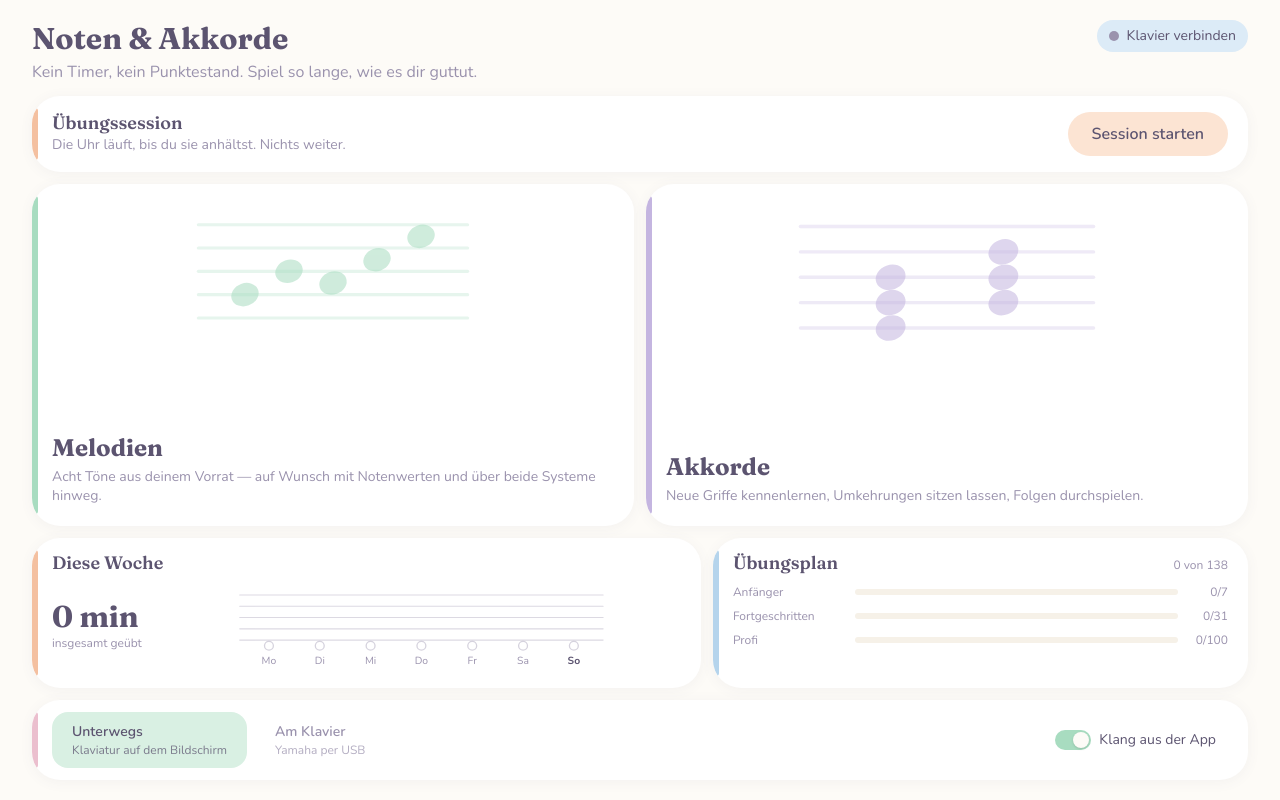
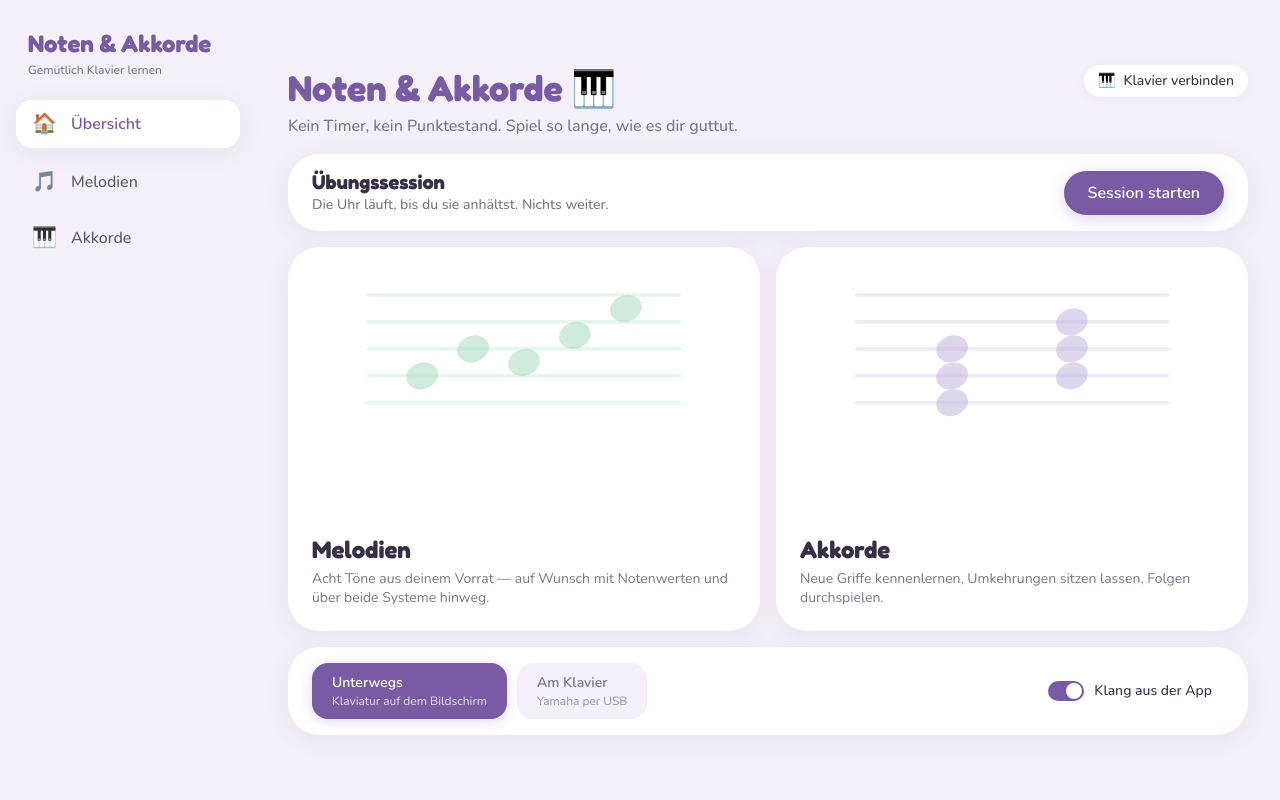
Before and after one commit to SleyAI/Piano-Noten-Lesen, a Next.js app: page / in a window 1280 px wide. Built offline with nearby package versions, Linux system fonts and the light colour scheme.

Commit message:
Add new design

```diff
--- a/app/layout.tsx
+++ b/app/layout.tsx
@@ -1,7 +1,8 @@
 import type { Metadata, Viewport } from "next";
-import { Fraunces, Nunito } from "next/font/google";
+import { Fredoka, Nunito } from "next/font/google";
 import "./globals.css";
 import { Wachhalter } from "@/components/ui/Wachhalter";
+import { Sidebar } from "@/components/ui/Sidebar";
 
 const nunito = Nunito({
   variable: "--font-nunito",
@@ -10,17 +11,12 @@ const nunito = Nunito({
 });
 
 /**
- * Fuer Ueberschriften und grosse Zahlen. `SOFT` rundet die Serifen ab, `opsz`
- * bleibt klein — so steht neben der runden Grotesk ein warmer Serif und keine
- * Zeitungsschrift.
+ * Fredoka für gemütliche, runde und bauchige Überschriften im Stil der Rezept-App.
  */
-const fraunces = Fraunces({
-  variable: "--font-fraunces",
+const fredoka = Fredoka({
+  variable: "--font-fredoka",
   subsets: ["latin"],
   display: "swap",
-  // Variabel geladen: die Gewichte kommen aus der Achse, `SOFT` rundet die
-  // Serifen. Beides zusammen mit festen Gewichten geht nicht.
-  axes: ["SOFT", "opsz"],
 });
 
 export const metadata: Metadata = {
@@ -33,15 +29,18 @@ export const viewport: Viewport = {
   width: "device-width",
   initialScale: 1,
   maximumScale: 1,
-  themeColor: "#fdfbf7",
+  themeColor: "#F4EFF8",
 };
 
 export default function RootLayout({ children }: LayoutProps<"/">) {
   return (
-    <html lang="de" className={`${nunito.variable} ${fraunces.variable} h-full antialiased`}>
-      <body className="keine-auswahl h-full overflow-hidden">
+    <html lang="de" className={`${nunito.variable} ${fredoka.variable} h-full antialiased`}>
+      <body className="keine-auswahl flex h-full overflow-hidden bg-papier text-tinte">
         <Wachhalter />
-        {children}
+        <Sidebar />
+        <div className="flex-1 h-full min-w-0 overflow-hidden flex flex-col">
+          {children}
+        </div>
       </body>
     </html>
   );
--- a/app/page.tsx
+++ b/app/page.tsx
@@ -4,7 +4,6 @@ import { SpielweiseWahl } from "@/components/ui/SpielweiseWahl";
 import { KniffligeStellen } from "@/components/ui/KniffligeStellen";
 import { Modusbild } from "@/components/ui/Modusbild";
 import { Karte } from "@/components/ui/Karte";
-import { PlanKarte, WochenKarte } from "@/components/ui/Startkarten";
 
 const MODI = [
   {
@@ -24,22 +23,18 @@ const MODI = [
 ];
 
 /**
- * Die Startseite hat zwei Aufgaben: in die Uebung fuehren und zeigen, was
- * daraus geworden ist. Deshalb steht die Session ganz oben, darunter die
- * beiden Modi, und erst dann die Baender, die man nur ab und zu anschaut.
- *
- * Auf einem flachen Tablet-Querformat wird das eng — die Seite darf notfalls
- * scrollen, und die Zeichnungen auf den Moduskacheln verschwinden zuerst.
+ * Die Startseite fokussiert sich ganz auf die Session, die beiden
+ * Übungsmodi (Melodien & Akkorde) sowie die Einstellungen.
  */
 export default function Startseite() {
   return (
-    <main className="flex h-full flex-col justify-center-safe gap-3 overflow-y-auto px-8 py-5">
+    <main className="flex h-full flex-col justify-center-safe gap-4 overflow-y-auto px-8 py-6">
       <header className="flex shrink-0 items-start justify-between gap-4">
         <div>
-          <h1 className="font-titel text-3xl leading-tight font-bold text-tinte">
-            Noten &amp; Akkorde
+          <h1 className="font-titel text-4xl leading-tight font-bold text-[#785BA3]">
+            Noten &amp; Akkorde 🎹
           </h1>
-          <p className="mt-0.5 text-tinte-leise">
+          <p className="mt-1 text-tinte-leise font-medium">
             Kein Timer, kein Punktestand. Spiel so lange, wie es dir guttut.
           </p>
         </div>
@@ -48,9 +43,9 @@ export default function Startseite() {
 
       <SessionBand className="shrink-0" />
 
-      <div className="grid max-h-[24rem] min-h-[8rem] flex-1 shrink-0 grid-cols-2 gap-3">
+      <div className="grid max-h-[24rem] min-h-[9rem] flex-1 shrink-0 grid-cols-2 gap-4">
         {MODI.map((modus) => (
-          <Karte key={modus.href} href={modus.href} akzent={modus.akzent} className="p-5">
+          <Karte key={modus.href} href={modus.href} akzent={modus.akzent} className="p-6">
             {/* Auf flachen Bildschirmen bliebe vom Bild nur ein Streifen —
                 dann traegt die Kachel lieber ihre Ueberschrift allein. */}
             <Modusbild
@@ -67,11 +62,6 @@ export default function Startseite() {
         ))}
       </div>
 
-      <div className="grid shrink-0 grid-cols-[1.25fr_1fr] gap-3">
-        <WochenKarte />
-        <PlanKarte />
-      </div>
-
       <KniffligeStellen className="shrink-0" />
       <SpielweiseWahl className="shrink-0" />
     </main>
--- a/components/ui/Karte.tsx
+++ b/components/ui/Karte.tsx
@@ -1,12 +1,8 @@
 "use client";
 
 /**
- * Die Karte, aus der die Startseite gebaut ist.
- *
- * Weisser Grund, weicher Schatten, und links ein schmaler Streifen in der
- * Farbe des Bereichs. Die Farbe traegt damit die Zuordnung, ohne dass eine
- * ganze Flaeche eingefaerbt werden muss — genau so viel Farbe, dass man die
- * Kacheln auseinanderhaelt, und so wenig, dass die Seite ruhig bleibt.
+ * Strahlend weiße, schwebende Kacheln mit großzügig abgerundeten Ecken
+ * (rounded-[2rem]) und weichem Lavendel-Schattenwurf.
  */
 
 import Link from "next/link";
@@ -14,57 +10,27 @@ import type { ReactNode } from "react";
 
 export type Akzent = "mint" | "flieder" | "himmel" | "pfirsich" | "creme" | "rose";
 
-const STREIFEN: Record<Akzent, string> = {
-  mint: "bg-mint-tief",
-  flieder: "bg-flieder-tief",
-  himmel: "bg-himmel-tief",
-  pfirsich: "bg-pfirsich-tief",
-  creme: "bg-creme-tief",
-  rose: "bg-rose-tief",
-};
-
-const SCHIMMER: Record<Akzent, string> = {
-  mint: "group-hover:bg-mint/25",
-  flieder: "group-hover:bg-flieder/25",
-  himmel: "group-hover:bg-himmel/25",
-  pfirsich: "group-hover:bg-pfirsich/25",
-  creme: "group-hover:bg-creme/25",
-  rose: "group-hover:bg-rose/25",
-};
-
 interface KartenProps {
-  akzent: Akzent;
+  akzent?: Akzent;
   children: ReactNode;
   className?: string;
   /** Macht die ganze Karte zum Link. */
   href?: string;
 }
 
-export function Karte({ akzent, children, className, href }: KartenProps) {
+export function Karte({ children, className, href }: KartenProps) {
   const grund =
-    "group relative flex min-h-0 flex-col overflow-hidden rounded-[1.75rem] bg-white pl-5 shadow-[0_2px_14px_rgba(92,84,112,0.06)]";
+    "group relative flex min-h-0 flex-col overflow-hidden rounded-[2rem] bg-white shadow-[0_4px_24px_rgba(120,91,163,0.08)]";
+
   const inhalt = (
-    <>
-      <span
-        aria-hidden
-        className={`absolute inset-y-3 left-0 w-1.5 rounded-full ${STREIFEN[akzent]}`}
-      />
-      {/* Beim Zeigen legt sich ein Hauch der Akzentfarbe darueber. */}
-      <span
-        aria-hidden
-        className={`pointer-events-none absolute inset-0 bg-transparent transition-colors duration-300 ${
-          href ? SCHIMMER[akzent] : ""
-        }`}
-      />
-      <span className="relative flex min-h-0 flex-1 flex-col">{children}</span>
-    </>
+    <span className="relative flex min-h-0 flex-1 flex-col">{children}</span>
   );
 
   if (href) {
     return (
       <Link
         href={href}
-        className={`${grund} transition-transform duration-200 hover:-translate-y-0.5 ${className ?? ""}`}
+        className={`${grund} transition-all duration-200 hover:-translate-y-1 hover:shadow-[0_8px_32px_rgba(120,91,163,0.12)] ${className ?? ""}`}
       >
         {inhalt}
       </Link>
@@ -74,9 +40,9 @@ export function Karte({ akzent, children, className, href }: KartenProps) {
   return <section className={`${grund} ${className ?? ""}`}>{inhalt}</section>;
 }
 
-/** Ueberschrift einer Karte — im Serif, damit sie nicht wie ein Knopf klingt. */
+/** Ueberschrift einer Karte — im gemütlich-runden Fredoka-Stil. */
 export function Kartentitel({ children }: { children: ReactNode }) {
   return (
-    <h2 className="font-titel text-lg leading-tight font-semibold text-tinte">{children}</h2>
+    <h2 className="font-titel text-xl leading-tight font-bold text-tinte">{children}</h2>
   );
 }
--- a/components/ui/MidiStatus.tsx
+++ b/components/ui/MidiStatus.tsx
@@ -3,8 +3,8 @@
 /**
  * Unaufdringlicher Verbindungsstatus des E-Pianos im Header.
  *
- * Ein Punkt und ein kurzer Text. Nur wenn tatsaechlich etwas zu tun ist,
- * wird daraus ein Knopf.
+ * Ein Piano-Icon 🎹 und ein kurzer Text als sauberes Pill-Badge ohne Statuspunkte.
+ * Nur wenn tatsächlich etwas zu tun ist, wird daraus ein interaktiver Knopf.
  */
 
 import { verbinde } from "@/lib/input/midi";
@@ -13,19 +13,18 @@ import { useMidiZustand } from "@/lib/input/useNoteneingabe";
 export function MidiStatus({ className }: { className?: string }) {
   const zustand = useMidiZustand();
 
-  const { punkt, text, aktion, titel } = beschreibe(zustand);
+  const { text, aktion, titel } = beschreibe(zustand);
 
   const inhalt = (
     <>
-      <span
-        aria-hidden
-        className={`h-2.5 w-2.5 rounded-full ${punkt}`}
-      />
-      <span className="text-sm">{text}</span>
+      <span aria-hidden className="text-sm">
+        🎹
+      </span>
+      <span className="text-sm font-medium">{text}</span>
     </>
   );
 
-  const gemeinsam = `flex items-center gap-2 rounded-full px-3 py-1.5 text-tinte ${className ?? ""}`;
+  const gemeinsam = `flex items-center gap-2 rounded-full px-3.5 py-1.5 bg-white shadow-[0_2px_10px_rgba(120,91,163,0.06)] text-tinte ${className ?? ""}`;
 
   if (aktion) {
     return (
@@ -33,7 +32,7 @@ export function MidiStatus({ className }: { className?: string }) {
         type="button"
         onClick={() => void verbinde()}
         title={titel}
-        className={`${gemeinsam} bg-himmel transition-colors hover:bg-himmel-tief`}
+        className={`${gemeinsam} transition-colors hover:bg-[#EADCF5]`}
       >
         {inhalt}
       </button>
@@ -41,7 +40,7 @@ export function MidiStatus({ className }: { className?: string }) {
   }
 
   return (
-    <span className={`${gemeinsam} bg-papier-tief`} title={titel}>
+    <span className={gemeinsam} title={titel}>
       {inhalt}
     </span>
   );
@@ -51,35 +50,30 @@ function beschreibe(zustand: ReturnType<typeof useMidiZustand>) {
   switch (zustand.art) {
     case "verbunden":
       return {
-        punkt: "bg-mint-tief",
         text: zustand.geraete[0] ?? "Klavier verbunden",
         aktion: false,
         titel: zustand.geraete.join(", "),
       };
     case "verbindet":
       return {
-        punkt: "bg-himmel-tief animate-puls-sanft",
         text: "verbinde …",
         aktion: false,
         titel: undefined,
       };
     case "kein-geraet":
       return {
-        punkt: "bg-creme-tief",
         text: "kein Klavier gefunden",
         aktion: true,
         titel: "Kabel prüfen und erneut versuchen",
       };
     case "abgelehnt":
       return {
-        punkt: "bg-creme-tief",
         text: "Zugriff nicht erlaubt",
         aktion: true,
         titel: "Erneut nach der Berechtigung fragen",
       };
     case "unsicherer-kontext":
       return {
-        punkt: "bg-creme-tief",
         text: "nur über HTTPS",
         aktion: false,
         titel:
@@ -87,7 +81,6 @@ function beschreibe(zustand: ReturnType<typeof useMidiZustand>) {
       };
     case "nicht-verfuegbar":
       return {
-        punkt: "bg-tinte-leise",
         text: "Tippen",
         aktion: false,
         titel:
@@ -95,7 +88,6 @@ function beschreibe(zustand: ReturnType<typeof useMidiZustand>) {
       };
     default:
       return {
-        punkt: "bg-tinte-leise",
         text: "Klavier verbinden",
         aktion: true,
         titel: "Nach angeschlossenen MIDI-Geräten suchen",
--- a/components/ui/SessionBand.tsx
+++ b/components/ui/SessionBand.tsx
@@ -36,24 +36,24 @@ export function SessionBand({ className }: { className?: string }) {
   const heute = sekundenAmTag(tage) + laufend;
 
   return (
-    <Karte akzent="pfirsich" className={`px-5 py-4 ${className ?? ""}`}>
+    <Karte akzent="flieder" className={`px-6 py-4 ${className ?? ""}`}>
       <div className="flex flex-wrap items-center gap-x-5 gap-y-3">
         <div className="min-w-0 flex-1">
           {letzteDauer !== null && !laeuft ? (
-            <p className="animate-auftauchen font-titel text-xl leading-tight font-semibold text-tinte">
+            <p className="animate-auftauchen font-titel text-xl leading-tight font-bold text-[#785BA3]">
               Du hast heute {dauerText(heute)} geübt!
             </p>
           ) : laeuft ? (
             <>
               <Kartentitel>Session läuft</Kartentitel>
-              <p className="text-sm text-tinte-leise">
+              <p className="text-sm text-tinte-leise font-medium">
                 Heute zusammen {dauerText(heute)}.
               </p>
             </>
           ) : (
             <>
               <Kartentitel>Übungssession</Kartentitel>
-              <p className="text-sm text-tinte-leise">
+              <p className="text-sm text-tinte-leise font-medium">
                 {heute > 0
                   ? `Heute schon ${dauerText(heute)}. Noch eine Runde?`
                   : "Die Uhr läuft, bis du sie anhältst. Nichts weiter."}
@@ -64,7 +64,7 @@ export function SessionBand({ className }: { className?: string }) {
 
         {laeuft && (
           <span
-            className="font-titel text-4xl leading-none font-semibold text-tinte tabular-nums"
+            className="font-titel text-4xl leading-none font-bold text-[#785BA3] tabular-nums"
             aria-live="off"
           >
             {uhrzeitText(laufend)}
@@ -76,7 +76,7 @@ export function SessionBand({ className }: { className?: string }) {
             <button
               type="button"
               onClick={quittiere}
-              className="rounded-full px-4 py-2.5 text-sm text-tinte-leise transition-colors hover:bg-papier-tief"
+              className="rounded-full px-4 py-2.5 text-sm font-medium text-tinte-leise transition-colors hover:bg-papier-tief"
             >
               danke
             </button>
@@ -84,10 +84,10 @@ export function SessionBand({ className }: { className?: string }) {
           <button
             type="button"
             onClick={laeuft ? beende : starte}
-            className={`rounded-full px-6 py-2.5 font-semibold text-tinte transition-colors ${
+            className={`rounded-full px-6 py-2.5 font-semibold transition-all duration-200 ${
               laeuft
-                ? "bg-papier-tief hover:bg-pfirsich"
-                : "bg-pfirsich hover:bg-pfirsich-tief"
+                ? "bg-papier-tief text-tinte hover:bg-[#EADCF5]"
+                : "bg-[#785BA3] text-white hover:bg-[#654B8D] shadow-[0_4px_16px_rgba(120,91,163,0.25)]"
             }`}
           >
             {laeuft ? "Session beenden" : "Session starten"}
@@ -117,12 +117,12 @@ export function Sessionuhr() {
       type="button"
       onClick={beende}
       title="Session beenden"
-      className="flex items-center gap-1.5 rounded-full bg-pfirsich px-3 py-1.5 text-sm text-tinte transition-colors hover:bg-pfirsich-tief"
+      className="flex items-center gap-1.5 rounded-full bg-white px-3.5 py-1.5 text-sm font-medium text-[#785BA3] shadow-[0_2px_10px_rgba(120,91,163,0.08)] transition-colors hover:bg-[#EADCF5]"
     >
-      <span aria-hidden className="text-xs opacity-70">
+      <span aria-hidden className="text-xs">
         ⏱
       </span>
-      <span className="tabular-nums">{uhrzeitText(laufend)}</span>
+      <span className="tabular-nums font-semibold">{uhrzeitText(laufend)}</span>
     </button>
   );
 }
--- /dev/null
+++ b/components/ui/Sidebar.tsx
@@ -0,0 +1,71 @@
+"use client";
+
+import Link from "next/link";
+import { usePathname } from "next/navigation";
+
+interface NavItem {
+  href: string;
+  label: string;
+  icon: string;
+}
+
+const NAV_ITEMS: NavItem[] = [
+  {
+    href: "/",
+    label: "Übersicht",
+    icon: "🏠",
+  },
+  {
+    href: "/melodien",
+    label: "Melodien",
+    icon: "🎵",
+  },
+  {
+    href: "/akkorde",
+    label: "Akkorde",
+    icon: "🎹",
+  },
+];
+
+export function Sidebar() {
+  const pathname = usePathname();
+
+  return (
+    <aside className="flex h-full w-56 lg:w-64 shrink-0 flex-col p-4 select-none">
+      <div className="px-3 py-3 mb-3">
+        <h2 className="font-titel text-2xl font-bold text-[#785BA3]">
+          Noten &amp; Akkorde
+        </h2>
+        <p className="text-xs text-tinte-leise font-medium mt-0.5">
+          Gemütlich Klavier lernen
+        </p>
+      </div>
+
+      <nav className="flex flex-col gap-2">
+        {NAV_ITEMS.map((item) => {
+          const aktiv =
+            item.href === "/"
+              ? pathname === "/"
+              : pathname.startsWith(item.href);
+
+          return (
+            <Link
+              key={item.href}
+              href={item.href}
+              className={`flex items-center gap-3.5 px-4 py-3 rounded-2xl transition-all duration-200 ${
+                aktiv
+                  ? "bg-white text-[#785BA3] shadow-[0_4px_24px_rgba(120,91,163,0.08)] font-semibold -translate-y-0.5"
+                  : "text-tinte/80 hover:bg-white/50 hover:text-tinte font-medium"
+              }`}
+            >
+              <span className="text-xl leading-none" aria-hidden>
+                {item.icon}
+              </span>
+              <span className="text-base">{item.label}</span>
+            </Link>
+          );
+        })}
+      </nav>
+    </aside>
+  );
+}
--- a/components/ui/SpielweiseWahl.tsx
+++ b/components/ui/SpielweiseWahl.tsx
@@ -28,9 +28,9 @@ export function SpielweiseWahl({ className }: { className?: string }) {
   const midiUnmoeglich = midi.art === "nicht-verfuegbar" || midi.art === "unsicherer-kontext";
 
   return (
-    <Karte akzent="rose" className={`px-5 py-3 ${className ?? ""}`}>
-      <div className="flex items-center gap-3">
-        <div className="flex gap-2">
+    <Karte akzent="flieder" className={`px-6 py-4 ${className ?? ""}`}>
+      <div className="flex items-center gap-4">
+        <div className="flex gap-2.5">
           <Knopf
             aktiv={spielweise === "tippen"}
             onClick={() => setzeSpielweise("tippen")}
@@ -61,8 +61,8 @@ export function SpielweiseWahl({ className }: { className?: string }) {
           )}
         </div>
 
-          {midiUnmoeglich && spielweise === "piano" && (
-            <p className="max-w-xs text-xs leading-snug text-tinte-leise">
+        {midiUnmoeglich && spielweise === "piano" && (
+          <p className="max-w-xs text-xs leading-snug text-tinte-leise">
             {midi.art === "nicht-verfuegbar"
               ? "Dieser Browser gibt kein MIDI frei — auf iPad und iPhone ist das so. Ein Android-Tablet mit Chrome erkennt das Klavier."
               : "MIDI braucht eine sichere Verbindung. Über die veröffentlichte Seite oder localhost aufrufen."}
@@ -91,12 +91,14 @@ function Knopf({
       type="button"
       onClick={onClick}
       aria-pressed={aktiv}
-      className={`rounded-2xl px-5 py-2.5 text-left transition-colors duration-200 ${
-        aktiv ? "bg-mint text-tinte" : "bg-white/70 text-tinte-leise hover:bg-mint/40"
+      className={`rounded-2xl px-5 py-2.5 text-left transition-all duration-200 ${
+        aktiv
+          ? "bg-[#785BA3] text-white shadow-[0_2px_12px_rgba(120,91,163,0.25)]"
+          : "bg-[#F4EFF8] text-tinte-leise hover:bg-[#EADCF5] hover:text-tinte"
       } ${gedaempft && !aktiv ? "opacity-60" : ""}`}
     >
       <span className="block text-sm font-semibold">{titel}</span>
-      <span className="block text-xs opacity-75">{text}</span>
+      <span className={`block text-xs ${aktiv ? "text-white/80" : "opacity-75"}`}>{text}</span>
     </button>
   );
 }
@@ -116,15 +118,15 @@ function Schalter({
       role="switch"
       aria-checked={an}
       onClick={onClick}
-      className="flex items-center gap-2 rounded-full px-3 py-1.5 text-tinte transition-colors hover:bg-white/60"
+      className="flex items-center gap-2.5 rounded-full px-3 py-1.5 text-tinte font-medium transition-colors hover:bg-papier-tief"
     >
       <span
         className={`flex h-5 w-9 items-center rounded-full p-0.5 transition-colors duration-200 ${
-          an ? "bg-mint-tief" : "bg-white"
+          an ? "bg-[#785BA3]" : "bg-papier-tief"
         }`}
       >
         <span
-          className={`h-4 w-4 rounded-full bg-papier shadow-sm transition-transform duration-200 ${
+          className={`h-4 w-4 rounded-full bg-white shadow-sm transition-transform duration-200 ${
             an ? "translate-x-4" : ""
           }`}
         />
```
Also changed, not shown: app/globals.css (+12 -11 lines), components/practice/StartLeiste.tsx (+2 -5 lines), components/ui/KniffligeStellen.tsx (+6 -6 lines), components/ui/Kopfzeile.tsx (+6 -7 lines).
